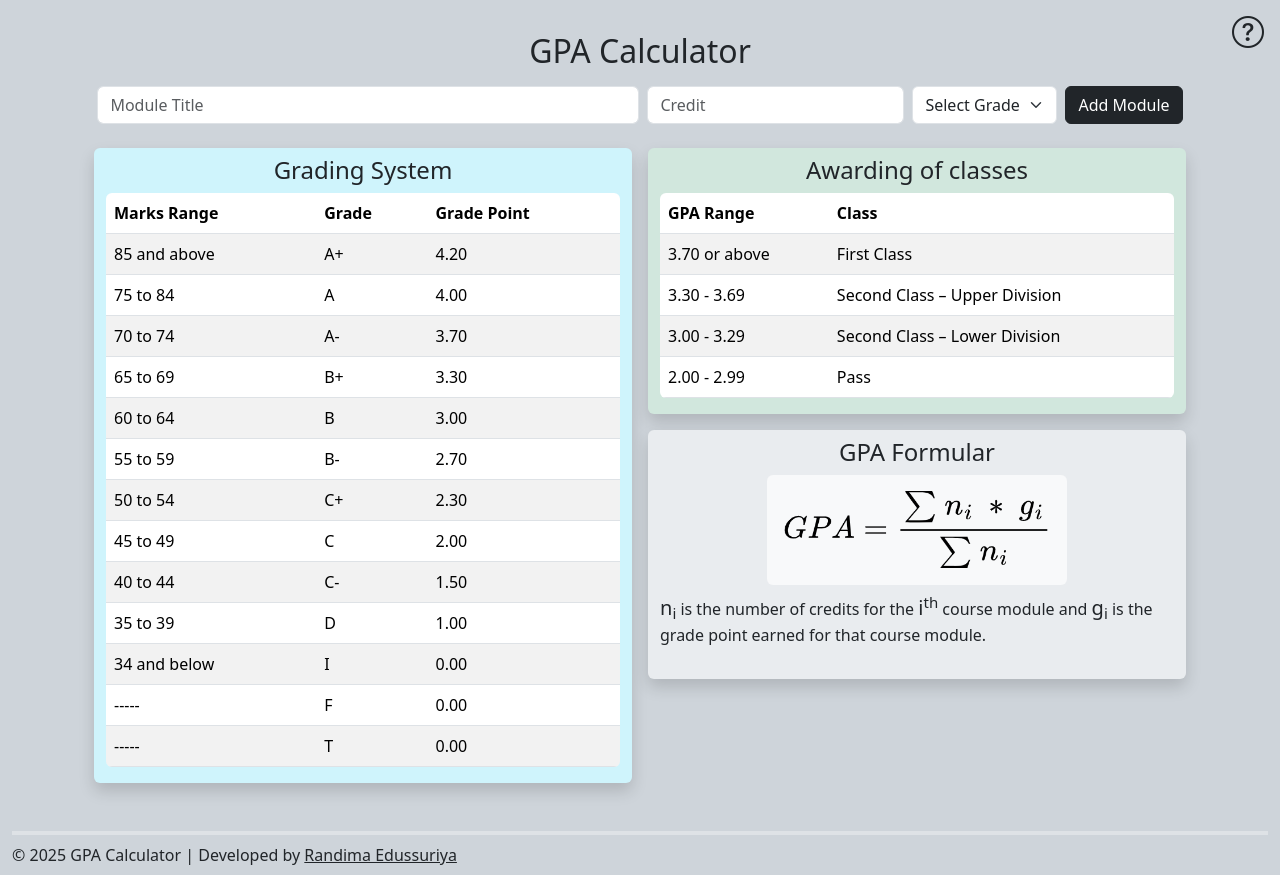
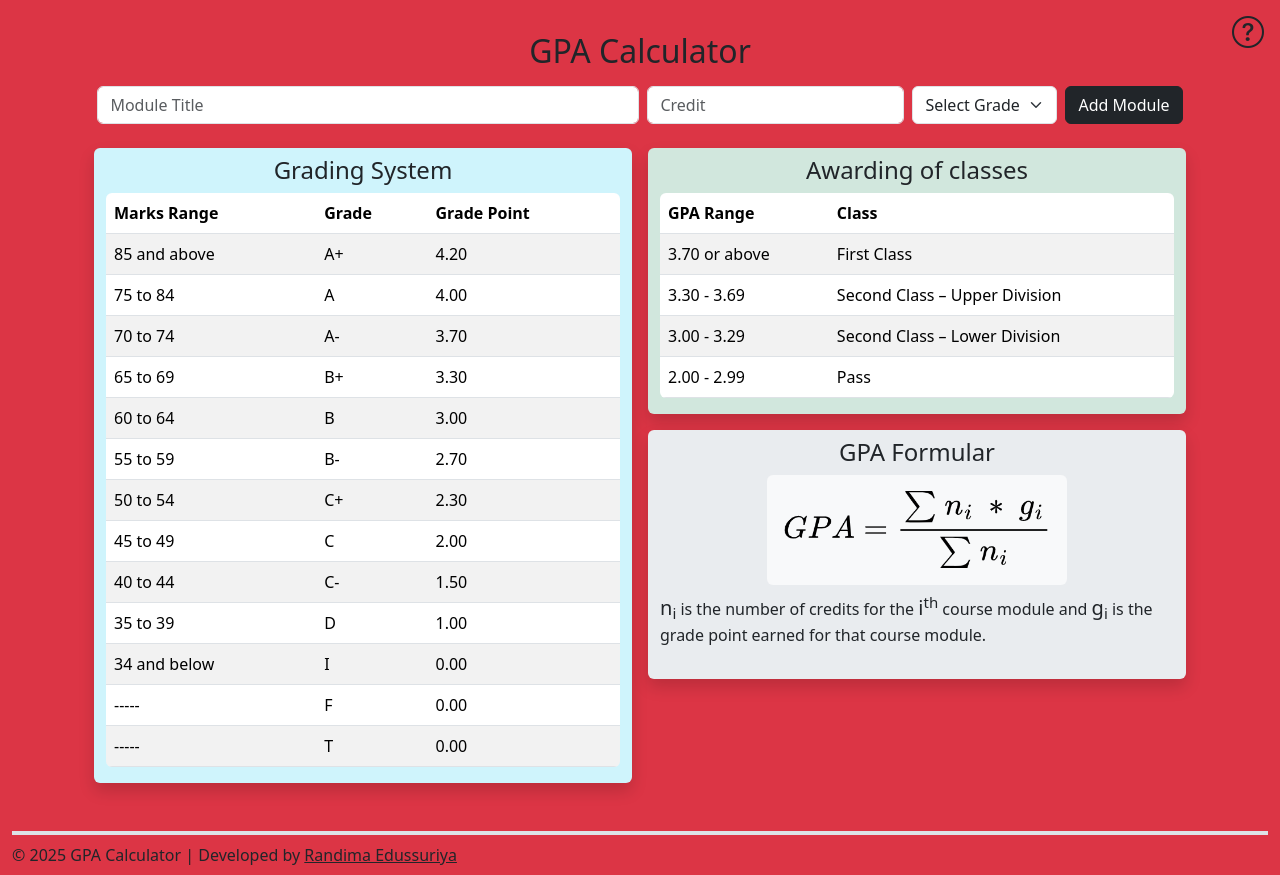
Before and after one commit to randima-edussuriya/gpa-calculator, a React app: page / in a window 1280 px wide. Built offline with nearby package versions, Linux system fonts and the light colour scheme; the HTML template or start-up script is replaced by a standard one.

Commit message:
Changed bg color

```diff
--- a/src/App.jsx
+++ b/src/App.jsx
@@ -68,7 +68,7 @@ function App() {
   const handleShow = () => setShow(true);
 
   return (
-    <Container fluid className='bg-dark-subtle d-flex flex-column min-vh-100 position-relative'>
+    <Container fluid className='bg-danger d-flex flex-column min-vh-100 position-relative'>
       {/* ----------------------------------------------------------------------
               Offcanvas for Privacy Policy
         -------------------------------------------------------------------------- */}
```
